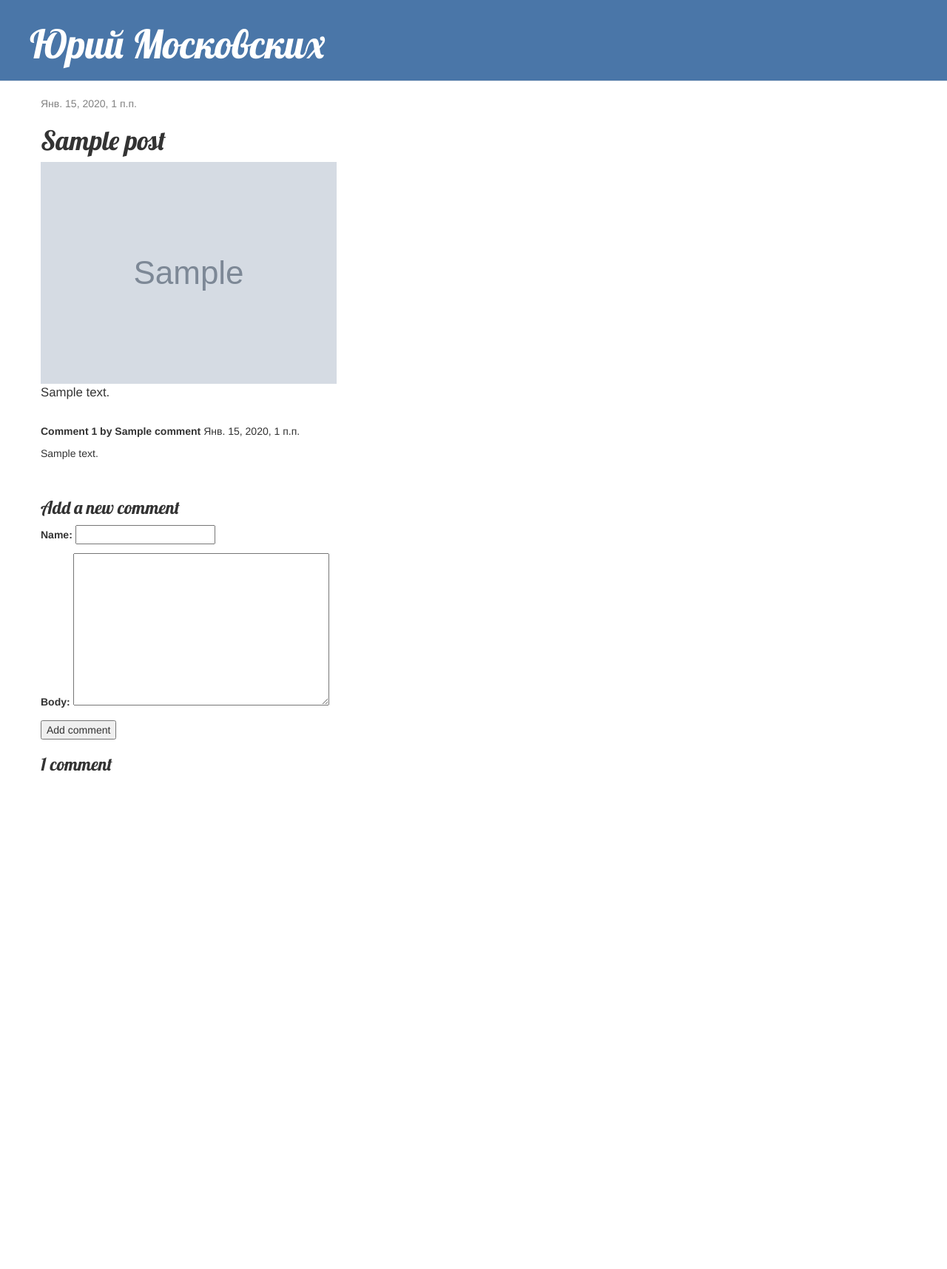
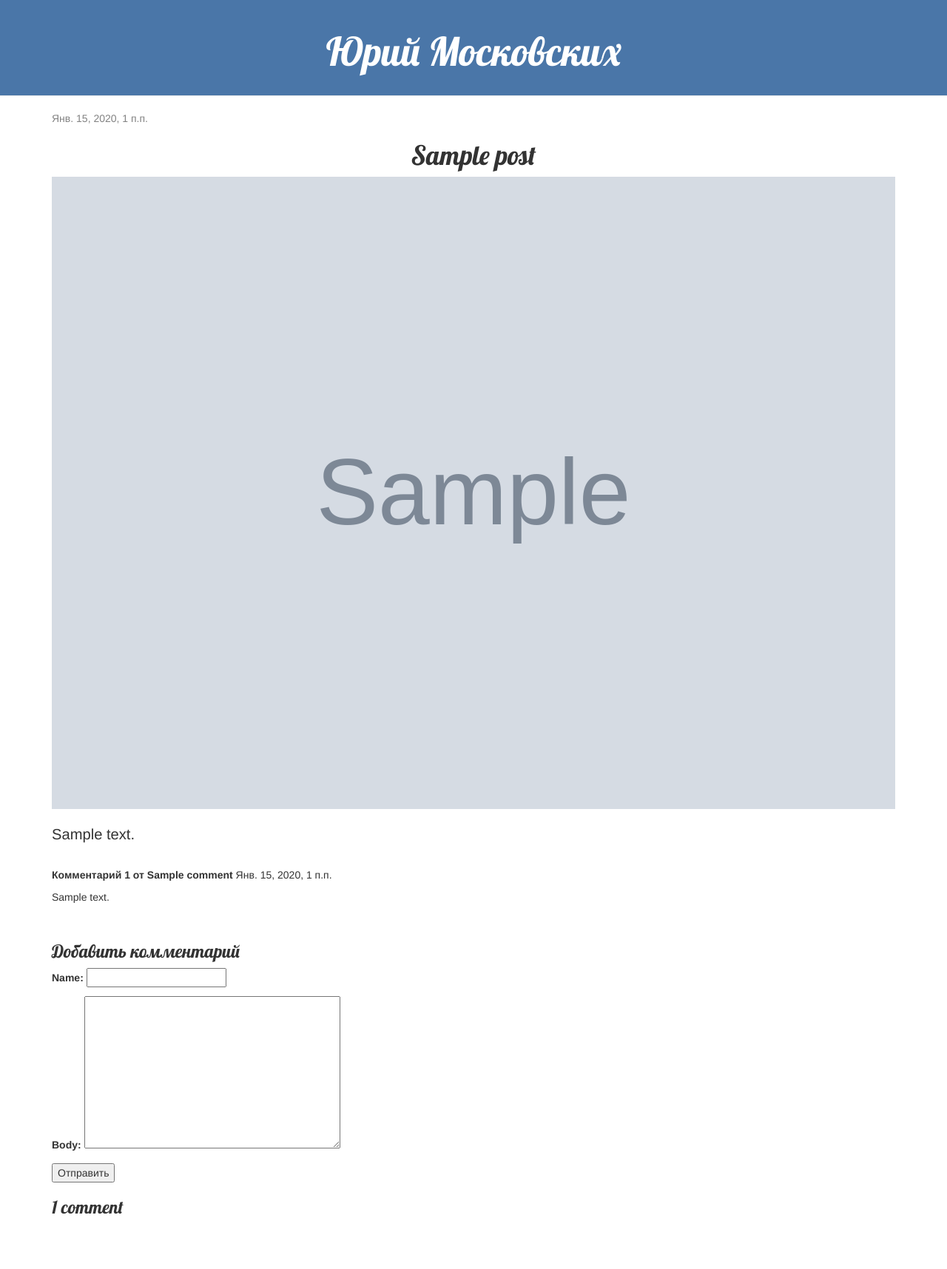
Before and after one commit to YuraMoskovskih/My_Blog, a Django app: page /post/1/ in a window 1280 px wide. Shown: the whole page at 74% size. Before the commit the page ends 1043 px from the top, so only its background shows below. Run offline with Django 3.2, Linux system fonts and the light colour scheme; tables that the repository leaves empty hold one stand-in row (values such as "Sample post"); grey boxes marked "Sample" are stand-in pictures; some libraries are stand-ins or nearby versions.

Commit message:
Version centr

```diff
--- a/blog/static/css/blog.css
+++ b/blog/static/css/blog.css
@@ -2,24 +2,27 @@
 .page-header {
     background-color: #4A76A8;
     margin-top: 0;
-    padding: 10px 10px 10px 40px;
+    padding: 20px 20px 20px 20px;
 }
 
 .page-header h1, .page-header h1 a, .page-header h1 a:visited, .page-header h1 a:active {
     color: #ffffff;
     font-size: 40pt;
     text-decoration: none;
+    text-align: center;
 }
 
 .content {
-    margin-left: 40px;
+    margin-left: auto;
+    margin-right: auto;
 }
 
 img {
-    width: 400px;
+    width: 100%;
     height: auto;
     display: block;
-
+    margin: 0 auto;
+    border: 20px;
 }
 
 h1, h2, h3, h4 {
@@ -52,5 +55,3 @@ h1, h2, h3, h4 {
 .post h1 a, .post h1 a:visited {
     color: #000000;
 }
-
-<a href="https://en.wikipedia.org/wiki/Django" class="external_link" id="link_to_wiki_page">
--- a/blog/templates/blog/base.html
+++ b/blog/templates/blog/base.html
@@ -15,11 +15,11 @@
             <h1><a href="/">Юрий Московских</a></h1>
         </div>
         <div class="content container">
-            <div class="row">
-                <div class="col-md-8">
-                {% block content %}
-                {% endblock %}
-                </div>
+            <div class="row-fluid">
+                <div class="span4">
+                    {% block content %}
+                    {% endblock %}
+                </div class="span8">
             </div>
         </div>
      </body>
--- a/blog/templates/blog/post_detail.html
+++ b/blog/templates/blog/post_detail.html
@@ -10,28 +10,30 @@
         {% if user.is_authenticated %}
             <a class="btn btn-default" href="{% url 'post_edit' pk=post.pk %}"><span class="glyphicon glyphicon-pencil"></span></a>
         {% endif %}
-        <h1>{{ post.title }}</h1>
-        <img src="{{ post.image.url}}" alt="{{ post.title }}">
-        <p><big>{{ post.text|linebreaksbr }}</big></p>
+        <h1><p align="center">{{ post.title }}</p></h1>
+        {% if post.image %}
+        <img src="{{ post.image.url}}" alt="{{ post.title }}"><br>
+        {% endif %}
+        <p><big><big>{{ post.text|linebreaksbr }}</big></big></p>
         <br>{% for comment in comments %}
           <div class="comment">
             <p class="info">
-              <strong>Comment {{ forloop.counter }} by {{ comment.name }}</strong>
+              <strong>Комментарий {{ forloop.counter }} от {{ comment.name }}</strong>
               {{ comment.created }}
             </p>
           {{ comment.body|linebreaks }}<br>
           </div>
         {% empty %}
-          <p>There are no comments yet.</p>
+          <p><strong>Нет комментариев</strong></p>
         {% endfor %}
         {% if new_comment %}
           <h3>Your comment has been added.</h3>
         {% else %}
-          <h3>Add a new comment</h3>
-          <form action="." method="post">
+          <h3>Добавить комментарий</h3>
+          <form action="." method="Текст">
             {{ comment_form.as_p }}
             {% csrf_token %}
-            <p><input type="submit" value="Add comment"></p>
+            <p><input type="submit" value="Отправить"></p>
           </form>
         {% endif %}
         {% with comments.count as total_comments %}
```
Also changed, not shown: blog/templates/blog/post_list.html (+5 -3 lines), blog/forms.py (line endings or trailing spaces), 3 other files.
